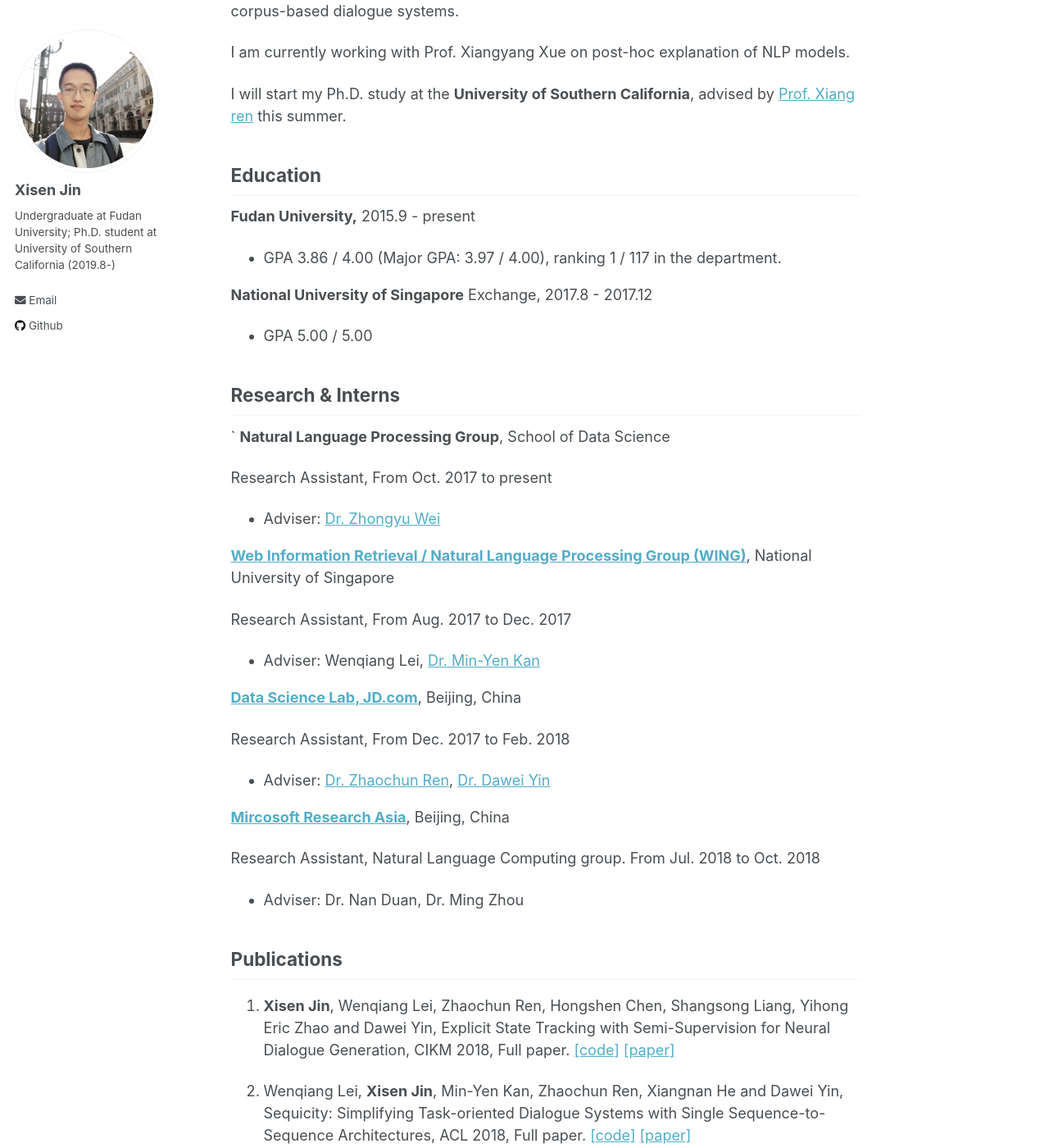
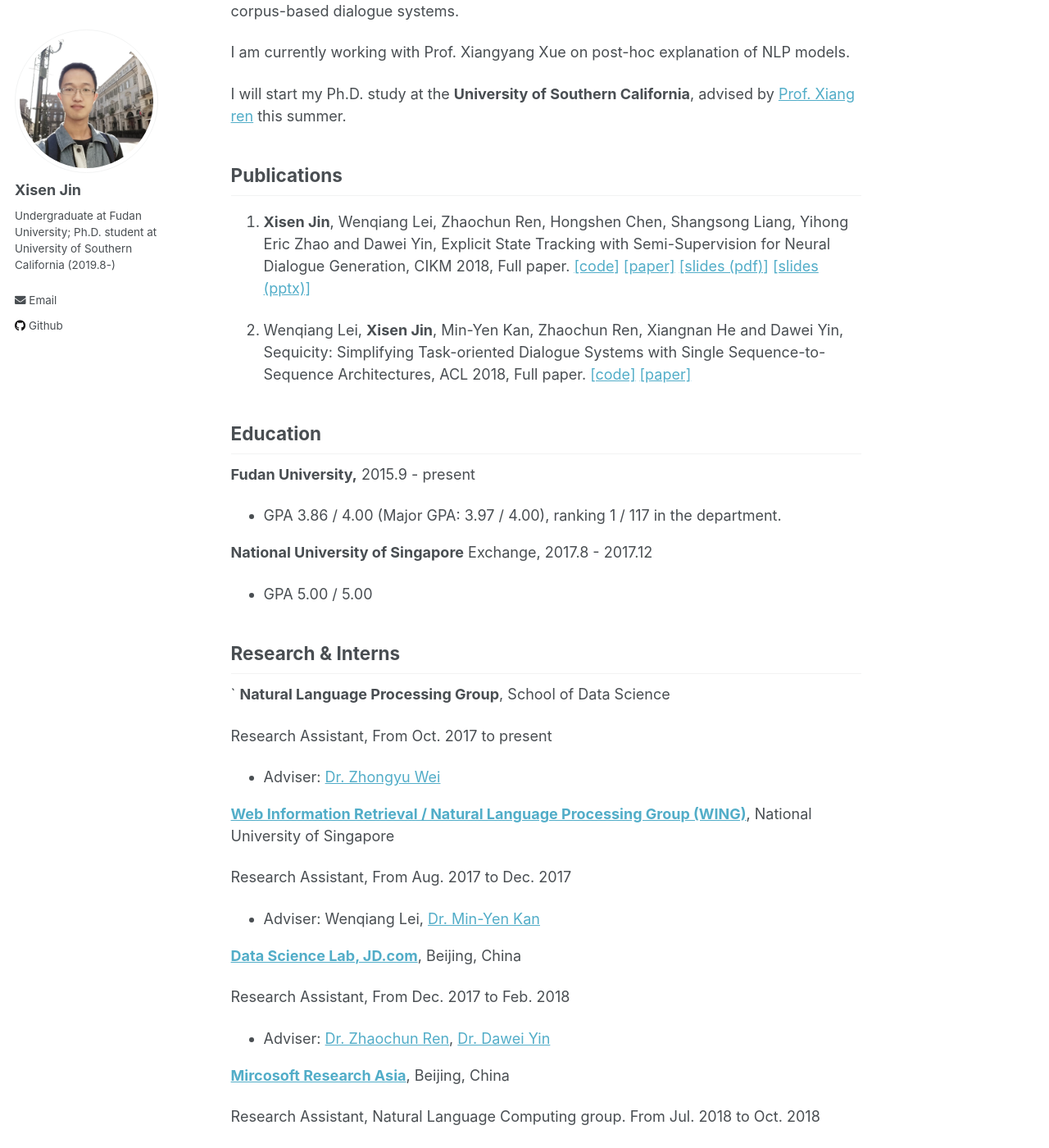
Before and after one commit to AuCson/aucson.github.io, a Jekyll site: the page built from _pages/about.md, in a window 1280 px wide and 1400 px high, scrolled down 468 px. Shown: the whole window at 82% size. Built offline with Jekyll 4.4.1, drawn with Linux system fonts in a browser that asks for light colours; some of the changed lines change nothing that is shown; some of the changed text lies outside the part shown.

Commit message:
added sedst files

```diff
--- a/_pages/about.md
+++ b/_pages/about.md
@@ -19,6 +19,12 @@ My research interests mainly lie on **Natural Language Processing** and **Machin
 I am currently working with Prof. Xiangyang Xue on post-hoc explanation of NLP models.
 
 I will start my Ph.D. study at the **University of Southern California**, advised by [Prof. Xiang ren](http://www-bcf.usc.edu/~xiangren/) this summer.
+
+## Publications
+
+1. **Xisen Jin**, Wenqiang Lei, Zhaochun Ren, Hongshen Chen, Shangsong Liang, Yihong Eric Zhao and Dawei Yin, Explicit State Tracking with Semi-Supervision for Neural Dialogue Generation, CIKM 2018, Full paper. [[code]](https://github.com/AuCson/SEDST) [[paper]](https://arxiv.org/pdf/1808.10596.pdf) [[slides (pdf)]](http://aucson.github.io/files/explicit_state_tracking_slides.pdf) [[slides (pptx)]](http://aucson.github.io/files/explicit_state_tracking_slides.pptx)
+
+2. Wenqiang Lei, **Xisen Jin**, Min-Yen Kan, Zhaochun Ren, Xiangnan He and Dawei Yin, Sequicity: Simplifying Task-oriented Dialogue Systems with Single Sequence-to-Sequence Architectures, ACL 2018, Full paper. [[code]](https://github.com/WING-NUS/sequicity) [[paper]](http://www.aclweb.org/anthology/P18-1133)
 
 ## Education
 
@@ -51,23 +57,3 @@ Research Assistant, From Dec. 2017 to Feb. 2018
 
 Research Assistant, Natural Language Computing group. From Jul. 2018 to Oct. 2018
 - Adviser: Dr. Nan Duan, Dr. Ming Zhou
-
-## Publications
-
-1. **Xisen Jin**, Wenqiang Lei, Zhaochun Ren, Hongshen Chen, Shangsong Liang, Yihong Eric Zhao and Dawei Yin, Explicit State Tracking with Semi-Supervision for Neural Dialogue Generation, CIKM 2018, Full paper. [[code]](https://github.com/AuCson/SEDST) [[paper]](https://arxiv.org/pdf/1808.10596.pdf)
-
-2. Wenqiang Lei, **Xisen Jin**, Min-Yen Kan, Zhaochun Ren, Xiangnan He and Dawei Yin, Sequicity: Simplifying Task-oriented Dialogue Systems with Single Sequence-to-Sequence Architectures, ACL 2018, Full paper. [[code]](https://github.com/WING-NUS/sequicity) [[paper]](http://www.aclweb.org/anthology/P18-1133)
-
-## Projects
-- Wheels:
-    - [Batched-Attention GRU in PyTorch](https://github.com/AuCson/PyTorch-Batch-Attention-Seq2seq)
-
-- Softwares:
-    - [GRE-Verbal-Prep-3000](https://github.com/AuCson/GRE-3000-Memory-Helper)
-    - [Arxiv Digest](https://aucson.github.io/arxiv_digest.html)
-
-    Simple(less than 3 hours' work) but useful(at least to myself).
-
-- Blogs:
-    - [Machine Learning](https://aucson.github.io/ml-techblog/)
-    - [Leetcode Personal Solution](https://aucson.gitbooks.io/leetcode-rec/content/)
```
Also changed, not shown: 2 other files.
